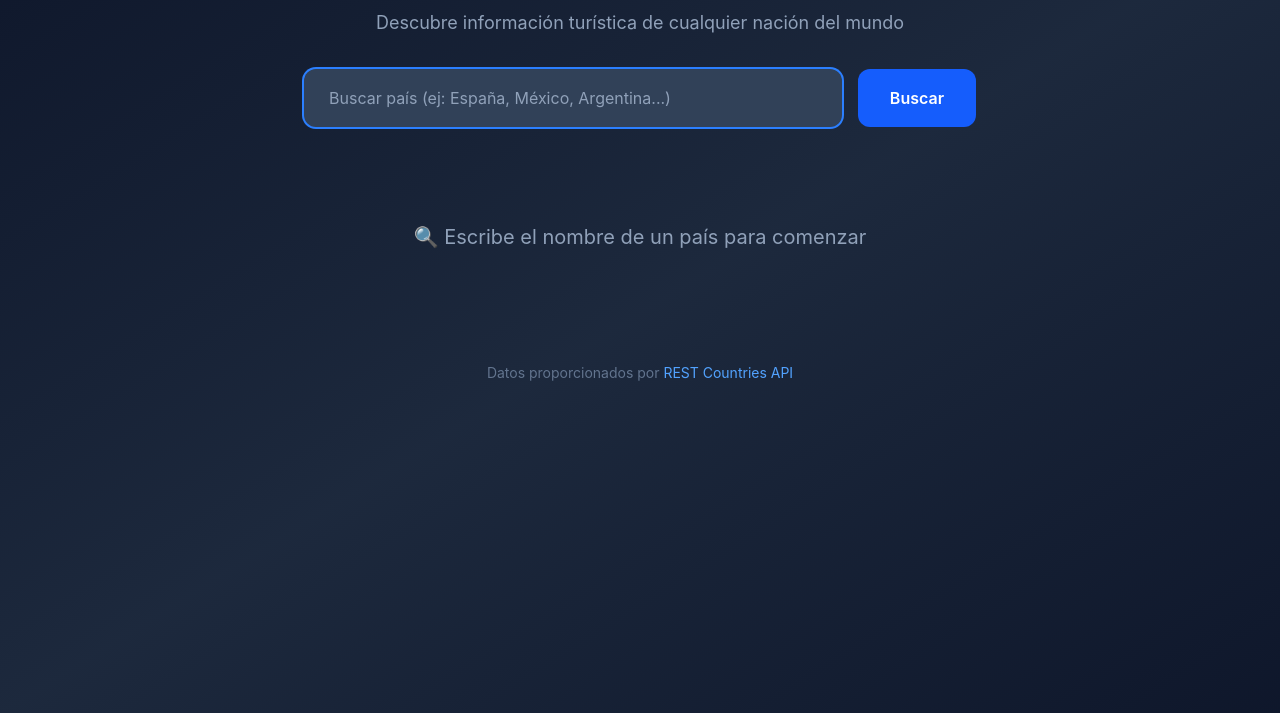
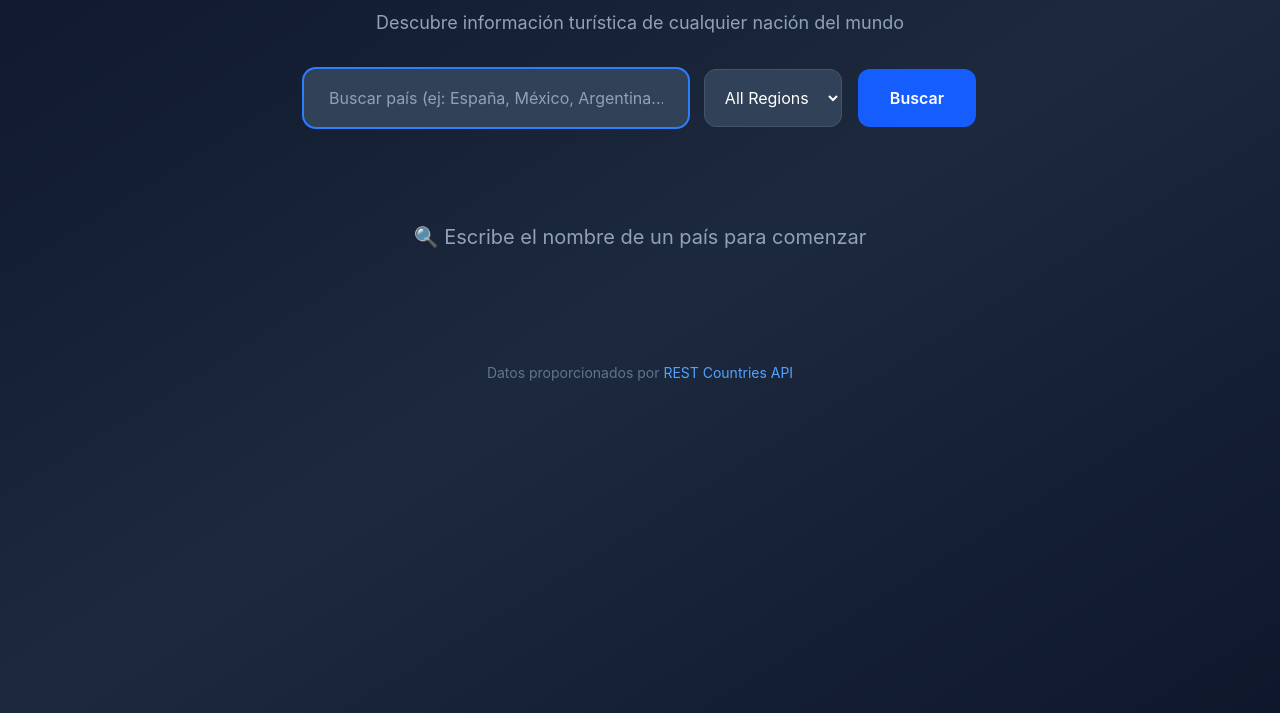
Before and after one commit to angelprogt3985/Laboratorio-7, a website built with Vite: page module1-country-explorer/index.html in a window 1280 px wide. Shown: the part 87-800 px from the top of the page. Built offline with nearby package versions, Linux system fonts and the light colour scheme.

Commit message:
Select añadido en index.html para enseñar el filtro de regiones - Parte 1

```diff
--- a/module1-country-explorer/index.html
+++ b/module1-country-explorer/index.html
@@ -47,6 +47,13 @@
               placeholder="Buscar país (ej: España, México, Argentina...)"
               class="flex-1 px-6 py-4 rounded-xl bg-slate-700 text-white placeholder-slate-400 border border-slate-600 focus:outline-none focus:ring-2 focus:ring-blue-500 focus:border-transparent transition-all"
             />
+
+            <select
+              id="regionFilter"
+              class="px-4 py-4 rounded-xl bg-slate-700 text-white border border-slate-600 focus:outline-none focus:ring-2 focus:ring-blue-500"
+            >
+              <option value="all">All Regions</option>
+            </select>
             <button
               id="searchButton"
               class="px-8 py-4 bg-blue-600 hover:bg-blue-700 text-white font-semibold rounded-xl transition-colors focus:outline-none focus:ring-2 focus:ring-blue-500 focus:ring-offset-2 focus:ring-offset-slate-900"
```
